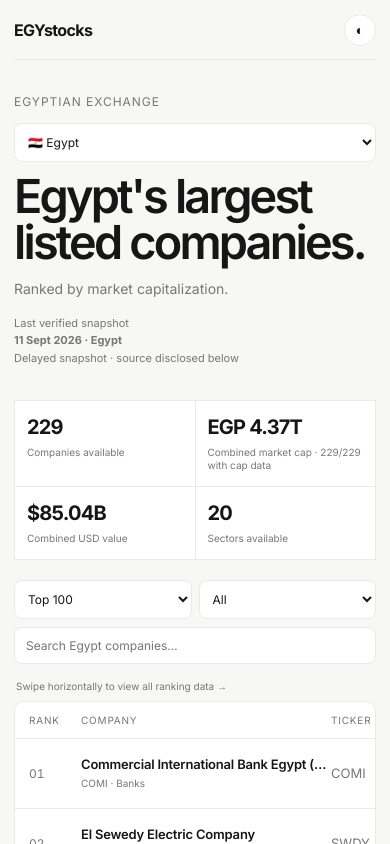
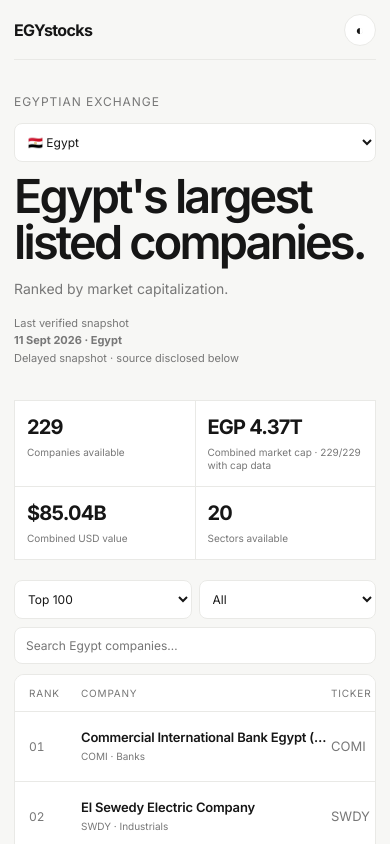
Before and after one commit to 1btestinng/test02, a Next.js app: page / in a window 390 px wide. Shown: the top 844 px of the page. Built offline with nearby package versions, Linux system fonts and the light colour scheme.

Commit message:
revert: restore original mobile ranking structure

```diff
--- a/app/home-client.tsx
+++ b/app/home-client.tsx
@@ -39,6 +39,6 @@
   <main className="main"><section className="hero"><div><div className="eyebrow">{config.exchangeName}</div><div className="countryPicker"><label htmlFor="country">Market</label><select id="country" className="select countrySelect" value={country} onChange={e=>changeCountry(e.target.value)}>{Object.entries(MARKET_REGISTRY).map(([code,m])=><option value={code} key={code}>{m.config.flag} {m.config.countryName}</option>)}</select></div><h1>{config.countryName}'s largest<br/>listed companies.</h1><p>Ranked by market capitalization.</p></div><div className="heroMeta">Last verified snapshot<br/><strong>{new Intl.DateTimeFormat('en-GB',{timeZone:config.timezone,dateStyle:'medium'}).format(new Date())} · {config.countryName}</strong><br/>{config.delay} · source disclosed below</div></section>
   <section className="summary"><div className="stat"><strong>{summary.count}</strong><span>Companies available</span></div><div className="stat"><strong>{formatMarketCap(summary.totalLocal,config.currencyCode)}</strong><span>Combined market cap · {knownCaps}/{summary.count} with cap data</span></div><div className="stat"><strong>{formatMarketCap(summary.totalUSD,'USD')}</strong><span>Combined USD value</span></div><div className="stat"><strong>{summary.industries}</strong><span>Sectors available</span></div></section>
   <section id="companies"><div className="toolbar"><div className="filters"><select aria-label="Ranking depth" className="select" value={limit} onChange={e=>changeLimit(+e.target.value)}>{TOP_LIMITS.map(n=><option key={n} value={n}>Top {n.toLocaleString()}</option>)}</select><select aria-label="Filter by sector" className="select" value={industry} onChange={e=>changeIndustry(e.target.value)}><option>All</option>{industries.map(x=><option key={x}>{x}</option>)}</select></div><input aria-label="Search companies" className="search" placeholder={`Search ${config.countryName} companies…`} value={q} onChange={e=>changeSearch(e.target.value)}/></div>{!q&&limit>summary.count&&<div className="searchNote">Showing all {summary.count} available {config.countryName} listed companies. No placeholder rows are added.</div>}{q&&filtered.length>limit&&<div className="searchNote">Showing all matching companies across the full available {config.countryName} universe.</div>}
-  <div className="mobileTableHint">Swipe horizontally to view all ranking data →</div><div className="table"><div className="thead"><span>Rank</span><span>Company</span><span>Ticker</span><span>Sector</span><span>Price</span><span>Change</span><span>Market cap</span></div>{rows.map(c=><Link href={`/company/${country}/${c.ticker}`} className="row" key={`${country}-${c.ticker}`}><span className="rank">{c.rank?String(c.rank).padStart(2,'0'):'—'}</span><span><div className="company">{c.name}</div><div className="sub">{c.ticker} · {c.sector??'—'}</div><div className="mobileMarketCap"><b>{formatMarketCap(c.marketCapLocal,config.currencyCode)}</b><span>{formatMarketCap(c.marketCapUSD,'USD')}</span></div></span><span className="value muted">{c.ticker}</span><span className="value muted">{c.sector??'—'}</span><span className="value mobilePrice">{formatPrice(c.price,config.currencyCode)}</span><span className={`change ${c.changePercent===undefined?'muted':c.changePercent>0?'positive':c.changePercent<0?'negative':'muted'}`}>{c.changePercent===undefined?'—':`${c.changePercent>0?'+':''}${c.changePercent.toFixed(2)}%`}</span><span className="value desktopMarketCap"><b>{formatMarketCap(c.marketCapLocal,config.currencyCode)}</b><div className="sub">{formatMarketCap(c.marketCapUSD,'USD')}</div></span></Link>)}</div></section></main>
+  <div className="table"><div className="thead"><span>Rank</span><span>Company</span><span>Ticker</span><span>Sector</span><span>Price</span><span>Change</span><span>Market cap</span></div>{rows.map(c=><Link href={`/company/${country}/${c.ticker}`} className="row" key={`${country}-${c.ticker}`}><span className="rank">{c.rank?String(c.rank).padStart(2,'0'):'—'}</span><span><div className="company">{c.name}</div><div className="sub">{c.ticker} · {c.sector??'—'}</div><div className="mobileMarketCap"><b>{formatMarketCap(c.marketCapLocal,config.currencyCode)}</b><span>{formatMarketCap(c.marketCapUSD,'USD')}</span></div></span><span className="value muted">{c.ticker}</span><span className="value muted">{c.sector??'—'}</span><span className="value mobilePrice">{formatPrice(c.price,config.currencyCode)}<span className={`mobileChange ${c.changePercent===undefined?'muted':c.changePercent>0?'positive':c.changePercent<0?'negative':'muted'}`}>{c.changePercent===undefined?'—':`${c.changePercent>0?'+':''}${c.changePercent.toFixed(2)}%`}</span></span><span className={`change ${c.changePercent===undefined?'muted':c.changePercent>0?'positive':c.changePercent<0?'negative':'muted'}`}>{c.changePercent===undefined?'—':`${c.changePercent>0?'+':''}${c.changePercent.toFixed(2)}%`}</span><span className="value desktopMarketCap"><b>{formatMarketCap(c.marketCapLocal,config.currencyCode)}</b><div className="sub">{formatMarketCap(c.marketCapUSD,'USD')}</div></span></Link>)}</div></section></main>
   <footer className="footer"><span>EGYstocks · Global listed markets, made simple.</span><span>{config.exchangeName} · {config.currencyCode} · {config.delay} · Updated {config.lastUpdated}</span></footer></div></>;
 }
```
